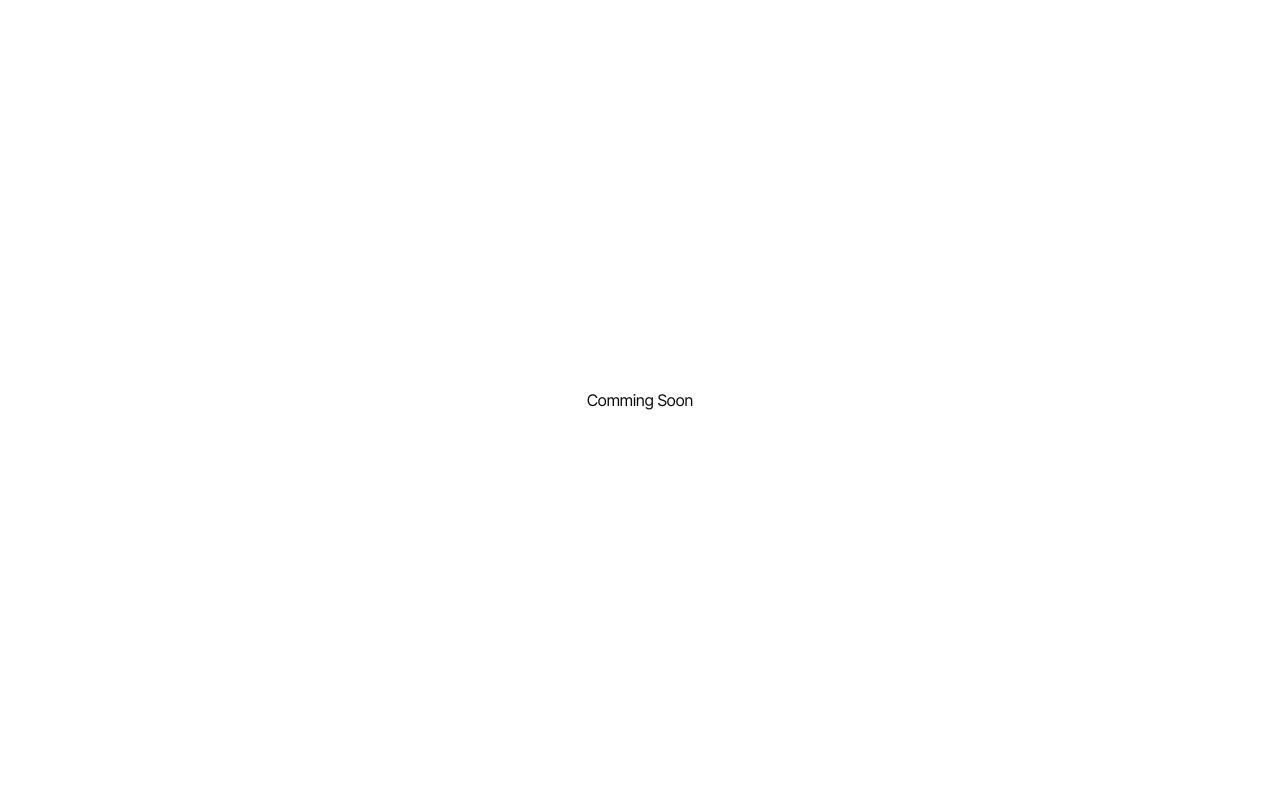
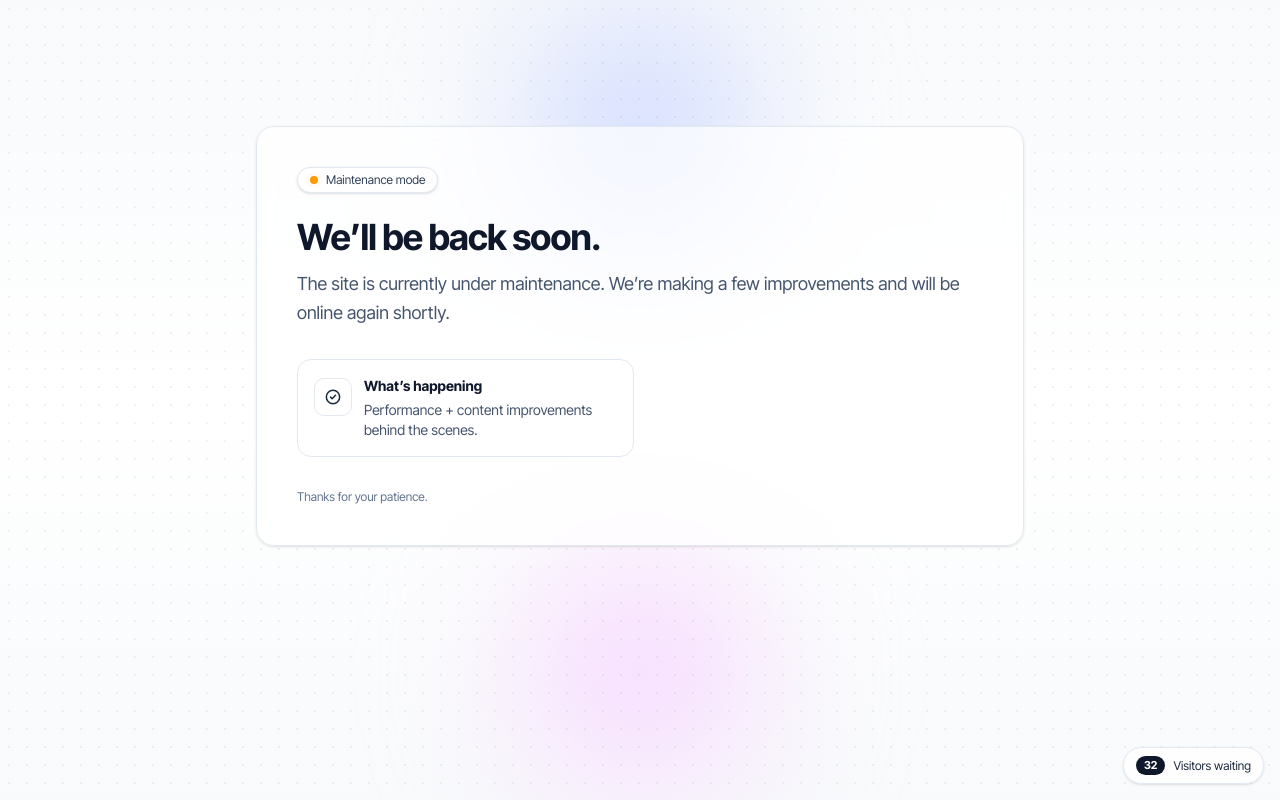
Before and after one commit to ashishkumarsaini/ashish-kumar-saini-portfolio, a Next.js app: page / in a window 1280 px wide. Built offline with nearby package versions, Linux system fonts and the light colour scheme.

Commit message:
update layout and home page with maintenance message; add baseUrl in tsconfig

```diff
--- a/src/app/layout.tsx
+++ b/src/app/layout.tsx
@@ -25,7 +25,7 @@ export default function RootLayout({
         className={`${roboto.className} antialiased`}
       >
         {/* <Header /> */}
-        <main className="max-w-[1500px] mx-auto px-4 sm:px-8">
+        <main className="mx-auto">
           {children}
         </main>
         {/* <Footer /> */}
--- a/src/app/page.tsx
+++ b/src/app/page.tsx
@@ -1,11 +1,86 @@
-
-import "./globals.css";
+import { VisitorsWaitingBadge } from "../components/visitors-waiting-badge";
 
 export default function Home() {
+  return (
+    <section className="relative overflow-hidden h-screen">
+      {/* Background */}
+      <div className="pointer-events-none absolute inset-0 -z-10">
+        <div className="absolute inset-0 bg-linear-to-b from-slate-50 via-white to-slate-50 dark:from-slate-950 dark:via-slate-950 dark:to-slate-900" />
+        <div
+          className="absolute -top-24 left-1/2 h-112 w-md -translate-x-1/2 rounded-full bg-[radial-gradient(circle_at_center,var(--color-indigo-200),transparent_55%)] blur-3xl dark:bg-[radial-gradient(circle_at_center,var(--color-indigo-500),transparent_60%)]/25"
+          aria-hidden="true"
+        />
+        <div
+          className="absolute -bottom-24 left-1/2 h-112 w-md -translate-x-1/2 rounded-full bg-[radial-gradient(circle_at_center,var(--color-fuchsia-200),transparent_55%)] blur-3xl dark:bg-[radial-gradient(circle_at_center,var(--color-fuchsia-500),transparent_60%)]/20"
+          aria-hidden="true"
+        />
+        <div
+          className="absolute inset-0 opacity-[0.06] bg-[radial-gradient(var(--color-slate-900)_1px,transparent_1px)] bg-size-[18px_18px] dark:opacity-[0.08] dark:bg-[radial-gradient(var(--color-slate-100)_1px,transparent_1px)]"
+          aria-hidden="true"
+        />
+      </div>
 
-  return (
-    <div className="flex items-center justify-center h-screen">
-      <p>Comming Soon</p>
-    </div>
+      <div className="mx-auto flex min-h-[calc(100dvh-8rem)] w-full max-w-3xl items-center">
+        <div className="w-full rounded-2xl border border-slate-200 bg-white/70 p-6 shadow-sm backdrop-blur sm:p-10 dark:border-slate-800 dark:bg-slate-950/40">
+          <div className="flex items-center gap-3">
+            <span className="inline-flex items-center gap-2 rounded-full border border-slate-200 bg-white px-3 py-1 text-xs font-medium text-slate-700 shadow-sm dark:border-slate-800 dark:bg-slate-950 dark:text-slate-200">
+              <span className="relative flex h-2 w-2">
+                <span className="absolute inline-flex h-full w-full animate-ping rounded-full bg-amber-500/60" />
+                <span className="relative inline-flex h-2 w-2 rounded-full bg-amber-500" />
+              </span>
+              Maintenance mode
+            </span>
+          </div>
+
+          <h1 className="mt-6 text-balance text-3xl font-bold tracking-tight text-slate-900 sm:text-4xl dark:text-slate-50">
+            We’ll be back soon.
+          </h1>
+
+          <p className="mt-3 text-pretty text-base leading-relaxed text-slate-600 sm:text-lg dark:text-slate-300">
+            The site is currently under maintenance. We’re making a few improvements and will be online again shortly.
+          </p>
+
+          <div className="mt-8 grid gap-3 sm:grid-cols-2">
+            <div className="rounded-xl border border-slate-200 bg-white/60 p-4 dark:border-slate-800 dark:bg-slate-950/30">
+              <div className="flex items-start gap-3">
+                <div className="mt-0.5 rounded-lg border border-slate-200 bg-white p-2 dark:border-slate-800 dark:bg-slate-950">
+                  <svg
+                    viewBox="0 0 24 24"
+                    fill="none"
+                    className="h-5 w-5 text-slate-800 dark:text-slate-100"
+                    aria-hidden="true"
+                  >
+                    <path
+                      d="M9 12l2 2 4-4"
+                      stroke="currentColor"
+                      strokeWidth="1.8"
+                      strokeLinecap="round"
+                      strokeLinejoin="round"
+                    />
+                    <path
+                      d="M20 12a8 8 0 1 1-16 0 8 8 0 0 1 16 0Z"
+                      stroke="currentColor"
+                      strokeWidth="1.8"
+                    />
+                  </svg>
+                </div>
+                <div>
+                  <p className="text-sm font-semibold text-slate-900 dark:text-slate-50">What’s happening</p>
+                  <p className="mt-1 text-sm text-slate-600 dark:text-slate-300">
+                    Performance + content improvements behind the scenes.
+                  </p>
+                </div>
+              </div>
+            </div>
+          </div>
+
+          <p className="mt-8 text-xs text-slate-500 dark:text-slate-400">
+            Thanks for your patience.
+          </p>
+        </div>
+      </div>
+
+      <VisitorsWaitingBadge />
+    </section>
   );
 }
--- /dev/null
+++ b/src/components/visitors-waiting-badge.tsx
@@ -0,0 +1,23 @@
+'use client';
+
+import { useEffect } from "react";
+
+let defaultCount = 32;
+
+export function VisitorsWaitingBadge() {
+
+  useEffect(() => {
+    defaultCount = defaultCount + 1;
+  }, []);
+
+  return (
+    <div className="fixed bottom-4 right-4 z-50">
+      <div className="flex items-center gap-2 rounded-full border border-slate-200 bg-white/80 px-3 py-2 text-xs font-medium text-slate-800 shadow-sm backdrop-blur dark:border-slate-800 dark:bg-slate-950/60 dark:text-slate-100">
+        <span className="inline-flex items-center rounded-full bg-slate-900 px-2 py-0.5 text-[11px] font-semibold text-white dark:bg-slate-100 dark:text-slate-900">
+          {defaultCount}
+        </span>
+        <span className="whitespace-nowrap">Visitors waiting</span>
+      </div>
+    </div>
+  );
+}
```
